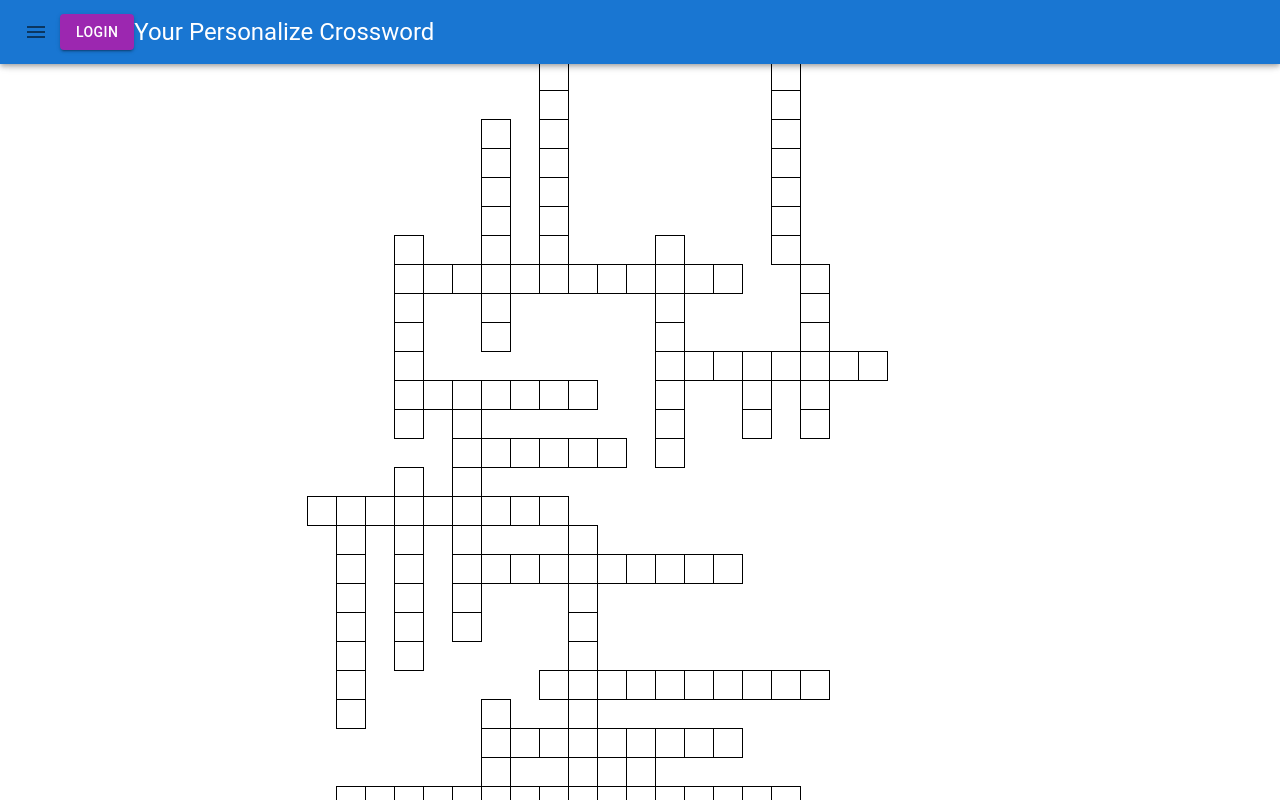
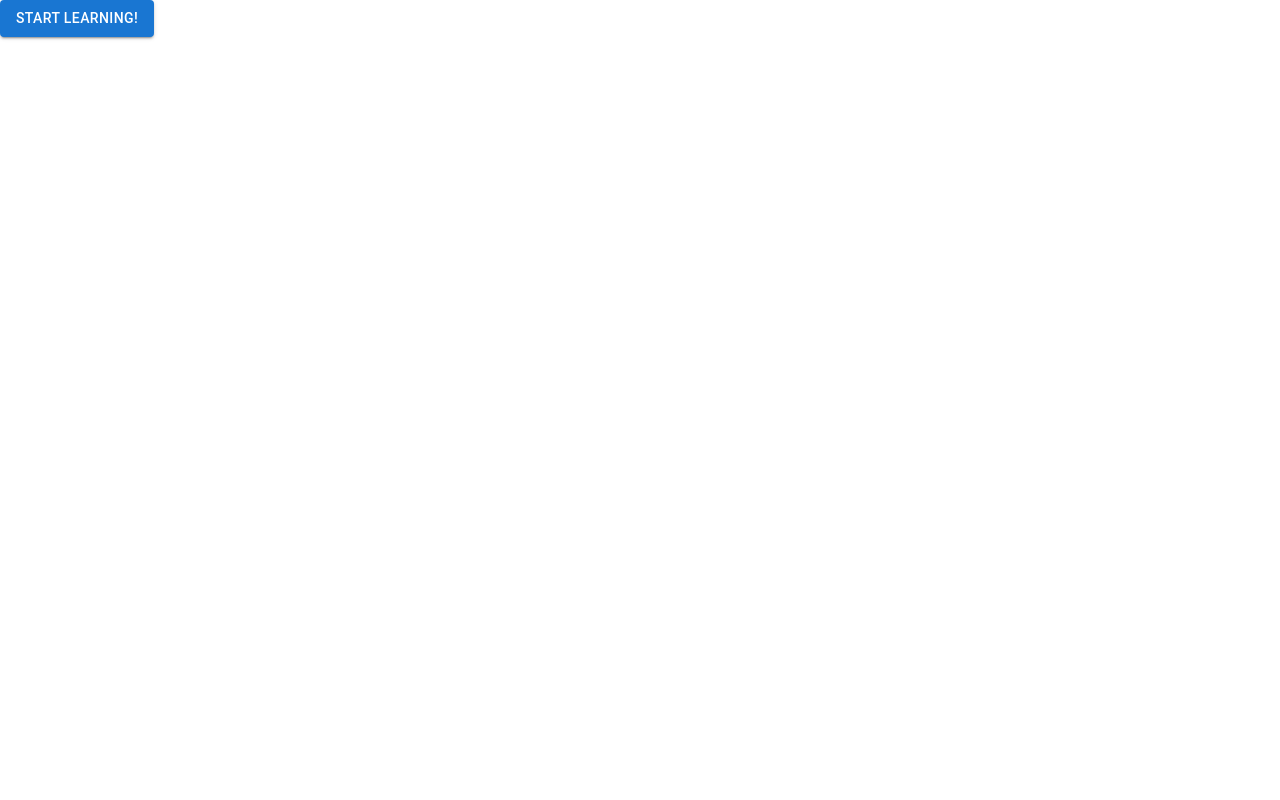
Before and after one commit to GitUser520/SmartCrosswordCreator, a React (Create React App) app in the folder nwhacks/: page / in a window 1280 px wide. Shown: the top 800 px of the page. Built offline with nearby package versions, Linux system fonts and the light colour scheme.

Commit message:
created menu

```diff
--- a/nwhacks/package.json
+++ b/nwhacks/package.json
@@ -12,6 +12,7 @@
     "@testing-library/user-event": "^13.5.0",
     "react": "^17.0.2",
     "react-dom": "^17.0.2",
+    "react-router-dom": "^6.2.1",
     "react-scripts": "5.0.0",
     "web-vitals": "^2.1.3"
   },
--- a/nwhacks/src/App.css
+++ b/nwhacks/src/App.css
@@ -28,7 +28,8 @@
   justify-content: center;
   text-align: center;
   overflow: scroll;
-  padding-bottom: 10px;
+  padding-top: 48px;
+  padding-bottom: 12px;
 }
 
 .hints-container {
--- /dev/null
+++ b/nwhacks/src/Menu.js
@@ -0,0 +1,15 @@
+import React from "react";
+import { Link } from "react-router-dom";
+import Button from '@mui/material/Button';
+
+function Menu() {
+    return (
+        <div>
+            <Link style={{ textDecoration: 'none' }} to="/app">
+                <Button variant="contained">Start Learning!</Button>
+            </Link>
+        </div>
+    );
+}
+
+export default Menu;
--- a/nwhacks/src/index.js
+++ b/nwhacks/src/index.js
@@ -1,13 +1,22 @@
 import React from 'react';
 import ReactDOM from 'react-dom';
+import {
+    BrowserRouter,
+    Routes,
+    Route
+} from "react-router-dom";
 import './index.css';
 import App from './App';
+import Menu from './Menu'
 import reportWebVitals from './reportWebVitals';
 
 ReactDOM.render(
-  <React.StrictMode>
-    <App />
-  </React.StrictMode>,
+  <BrowserRouter>
+      <Routes>
+          <Route path="/" element={<Menu />} />
+          <Route path="app" element={<App />} />
+      </Routes>
+  </BrowserRouter>,
   document.getElementById('root')
 );
 
```
Also changed, not shown: 1 other file (tests, documents, lock files or other folders).
